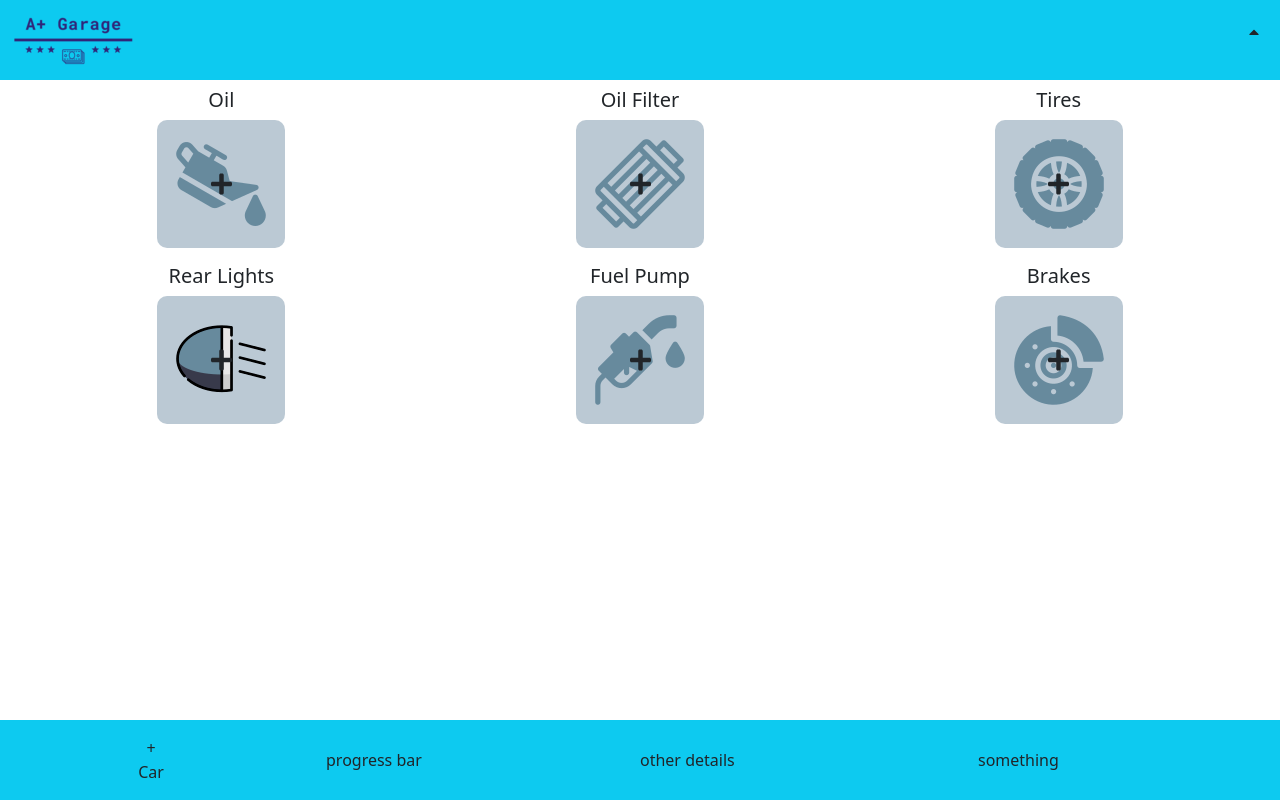
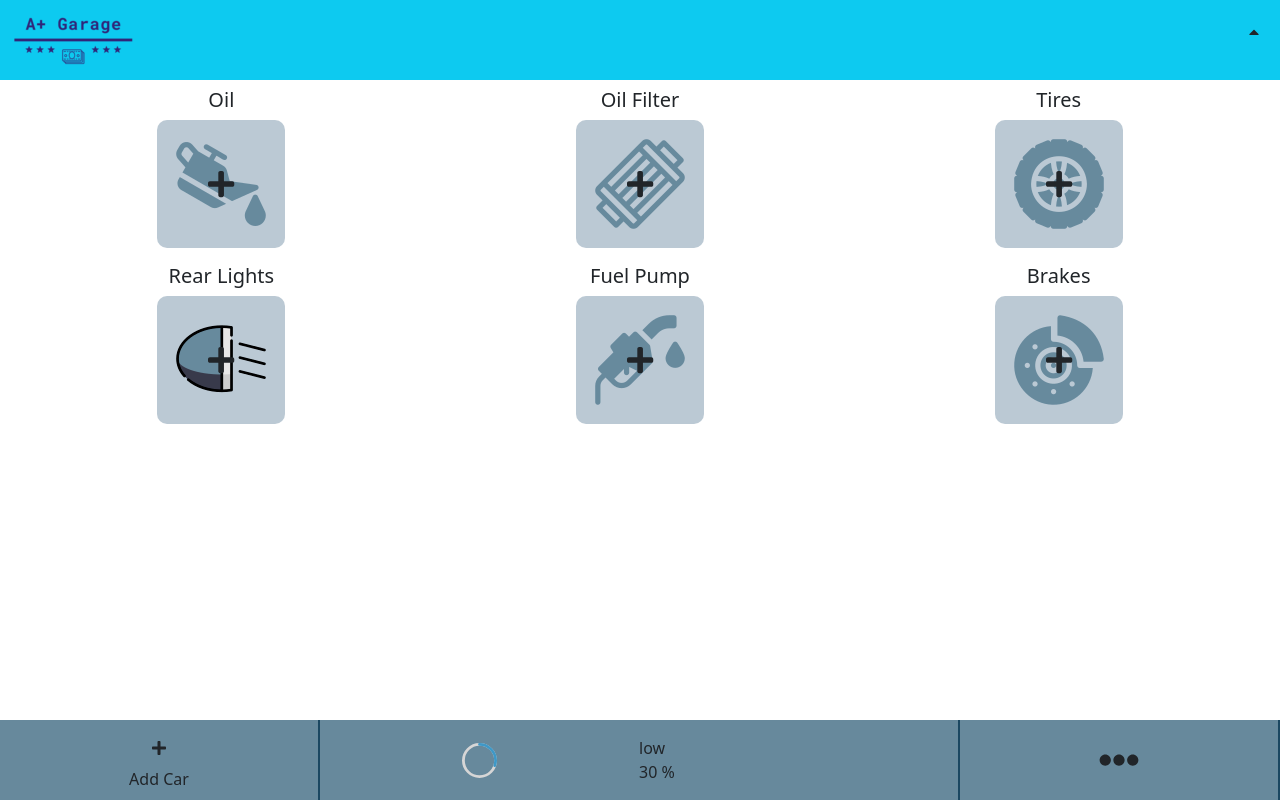
Before and after one commit to wandji20/a-plus-garage, a React (Create React App) app: page / in a window 1280 px wide. Built offline with nearby package versions, Linux system fonts and the light colour scheme.

Commit message:
Add content to footer and update styles

```diff
--- a/package.json
+++ b/package.json
@@ -12,6 +12,7 @@
     "bootstrap": "^5.0.2",
     "prop-types": "^15.7.2",
     "react": "^17.0.2",
+    "react-circular-progressbar": "^2.0.4",
     "react-dom": "^17.0.2",
     "react-redux": "^7.2.4",
     "react-router-dom": "^5.2.0",
--- a/src/components/container/Footer.js
+++ b/src/components/container/Footer.js
@@ -1,29 +1,47 @@
 import React from 'react';
+import { CircularProgressbar } from 'react-circular-progressbar';
+import { FontAwesomeIcon } from '@fortawesome/react-fontawesome';
+import { faEllipsisH } from '@fortawesome/free-solid-svg-icons';
+import Button from '../presentation/Button';
+import 'react-circular-progressbar/dist/styles.css';
 
-const Footer = () => (
-  <footer className=" d-flex flex-column justify-content-center container remove-padding footer bg-info">
-    <div className="row align-items-center">
-      <div className="col-3 d-flex justify-content-center flex-column align-items-center">
-        <span>
-          +
-        </span>
-        <span>
-          Car
+const Footer = () => {
+  const percentage = 30;
+  return (
+    <footer className=" d-flex justify-content-center align-items-center container remove-padding footer">
+      <div
+        className="w-25 d-flex justify-content-center flex-column align-items-center"
+      >
+        <Button />
+        <span className="d-block">
+          Add Car
         </span>
       </div>
-      <div className="col-6 d-flex justify-content-between align-items-center">
-        <span className="w-50">
-          progress bar
-        </span>
-        <span className="w-50">
-          other details
+      <div className="w-50 d-flex justify-content-between align-items-center">
+        <div className="w-50 d-flex flex-column justify-content-around align-items-center">
+          <div id="circular">
+            <CircularProgressbar
+              value={percentage}
+            />
+          </div>
+        </div>
+        <div className="w-50 d-flex flex-column justify-content-around align-items-start">
+          <span className="">low</span>
+          <span className="">
+            {percentage}
+            {' '}
+            %
+          </span>
+        </div>
+
+      </div>
+      <div className="w-25 d-flex justify-content-center align-self-center">
+        <span className="m-auto d-inline-block fs-1">
+          <FontAwesomeIcon icon={faEllipsisH} />
         </span>
       </div>
-      <div className="col-3">
-        something
-      </div>
-    </div>
-  </footer>
-);
+    </footer>
+  );
+};
 
 export default Footer;
--- a/src/components/container/Home.js
+++ b/src/components/container/Home.js
@@ -16,6 +16,10 @@ const Home = () => {
     { id: 5, name: 'Fuel Pump', url: fuelPump },
     { id: 6, name: 'Brakes', url: brake },
   ];
+  const style = {
+    position: 'absolute',
+    fontSize: '30px',
+  };
   return (
     <div className="container-fluid d-flex justify-content-center flex-wrap">
       {/* <div className="row justify-content-center align-items-center"> */}
@@ -29,7 +33,7 @@ const Home = () => {
                 {part.name}
               </h5>
               <div className="d-flex justify-content-center align-items-center">
-                <Button />
+                <Button style={style} />
                 <img style={{ borderRadius: '10px' }} src={part.url} alt={part.name} />
               </div>
             </article>
--- a/src/components/presentation/Button.js
+++ b/src/components/presentation/Button.js
@@ -1,8 +1,10 @@
 import React from 'react';
+import PropTypes from 'prop-types';
 import { FontAwesomeIcon } from '@fortawesome/react-fontawesome';
 import { faPlus } from '@fortawesome/free-solid-svg-icons';
 
-const Button = () => {
+const Button = (props) => {
+  const { style } = props;
   const condition = false;
   const handlePartTrack = () => {
     if (condition) {
@@ -11,9 +13,10 @@ const Button = () => {
   };
   return (
     <button
+      style={style}
       id="track-part-btn"
       type="button"
-      className="btn position-absolute text-dark fs-4"
+      className="btn text-dark"
       onClick={handlePartTrack}
     >
       <FontAwesomeIcon icon={faPlus} />
@@ -21,4 +24,12 @@ const Button = () => {
   );
 };
 
+Button.propTypes = {
+  style: PropTypes.objectOf(PropTypes.string),
+};
+
+Button.defaultProps = {
+  style: {},
+};
+
 export default Button;
--- a/src/index.css
+++ b/src/index.css
@@ -33,6 +33,7 @@ body {
   bottom: 0;
   width: 100%;
   height: 10%;
+  background-color: #67899c;
 }
 
 .nav-controls {
@@ -56,8 +57,10 @@ body {
   font-size: 1.2rem;
 }
 
-.footer .row * {
-  /* height: 100%; */
+.footer > div {
+  height: 100%;
+  width: 100%;
+  border-right: 2px solid #1a4761;
 }
 
 #track-part-btn {
@@ -65,5 +68,10 @@ body {
 }
 
 #track-part-btn:hover {
-  background-color: #11adcc;
+  background-color: #addc91;
 }
+
+#circular {
+  width: 35px;
+  height: 35px;
+}
```
Also changed, not shown: 1 other file (tests, documents, lock files or other folders).
